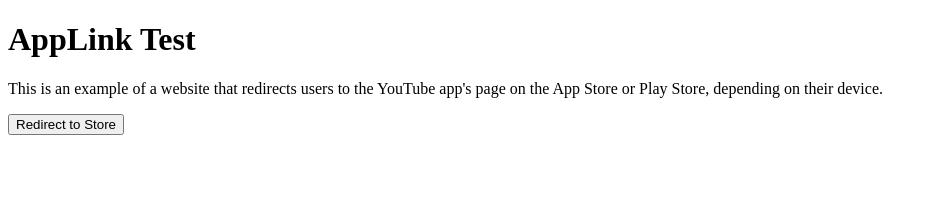
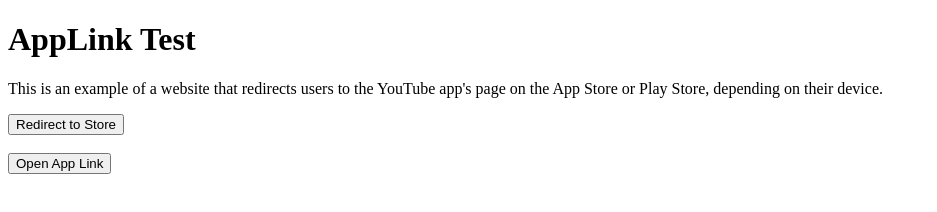
Before and after one commit to Thend007/dynamic-links, a plain HTML site: page index.html in a window 1280 px wide. Shown: the whole page, without its empty margins (0-937 px from the left). Drawn offline with Linux system fonts and the light colour scheme.

Commit message:
Update index.html

```diff
--- a/index.html
+++ b/index.html
@@ -21,5 +21,10 @@
     <h1>AppLink Test</h1>
     <p>This is an example of a website that redirects users to the YouTube app's page on the App Store or Play Store, depending on their device.</p>
     <button onclick="redirectToStore()">Redirect to Store</button>
+</br>
+</br>
+    <a href="https://thend007.github.io/dynamic-links/qr?id=123">
+        <button>Open App Link</button>
+    </a>
 </body>
 </html>
```
